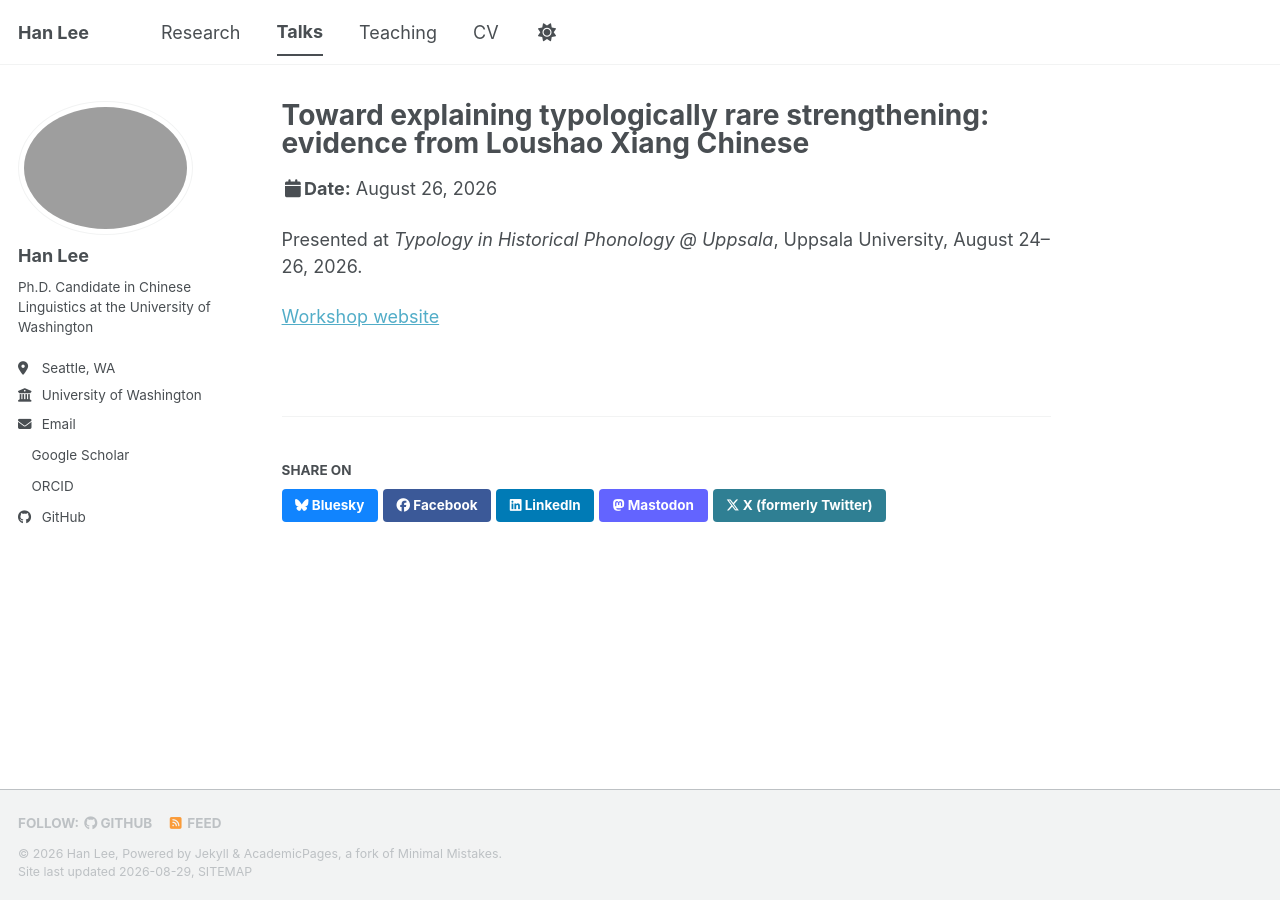
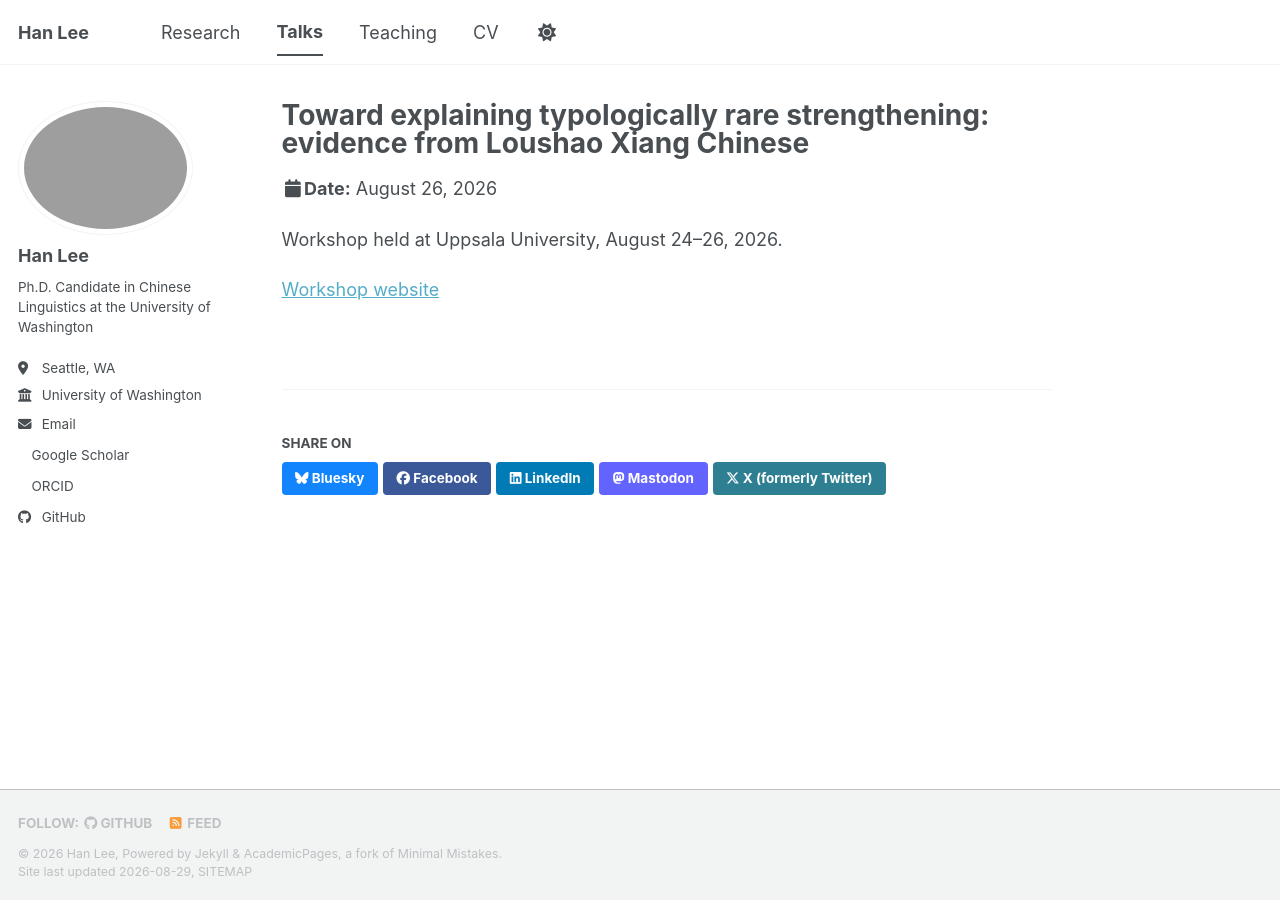
Before and after one commit to hanleeling/hanleeling.github.io, a Jekyll site: the page built from _talks/2026-08-26-uppsala-strengthening.md, in a window 1280 px wide. Built offline with Jekyll 4.4.1, drawn with Linux system fonts in a browser that asks for light colours; a style sheet for code colours, icons or effects is not loaded.

Commit message:
Update 2026-08-26-uppsala-strengthening.md

```diff
--- a/_talks/2026-08-26-uppsala-strengthening.md
+++ b/_talks/2026-08-26-uppsala-strengthening.md
@@ -8,6 +8,6 @@ date: 2026-08-26
 location: "Uppsala, Sweden"
 ---
 
-Presented at *Typology in Historical Phonology @ Uppsala*, Uppsala University, August 24–26, 2026.
+Workshop held at Uppsala University, August 24–26, 2026.
 
 [Workshop website](https://histphontyp.github.io/)
```
